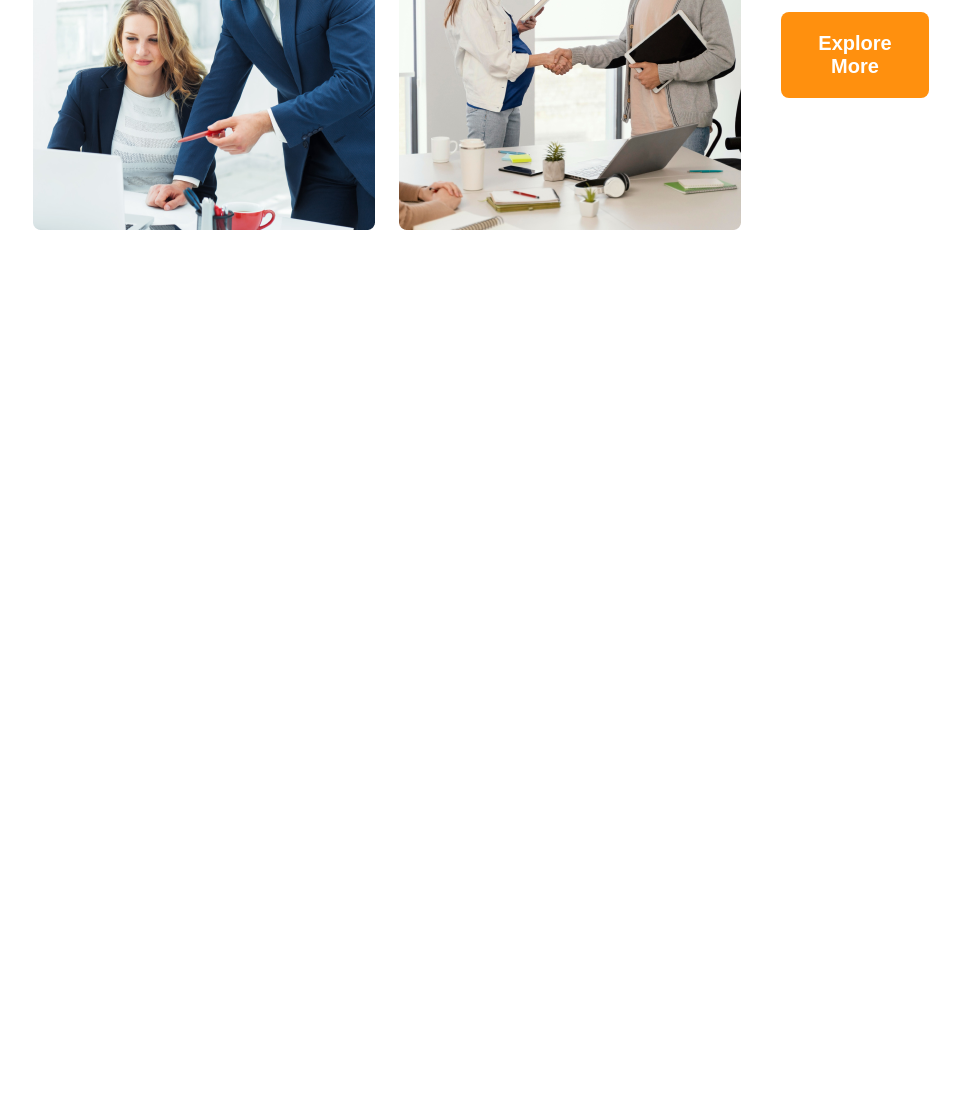
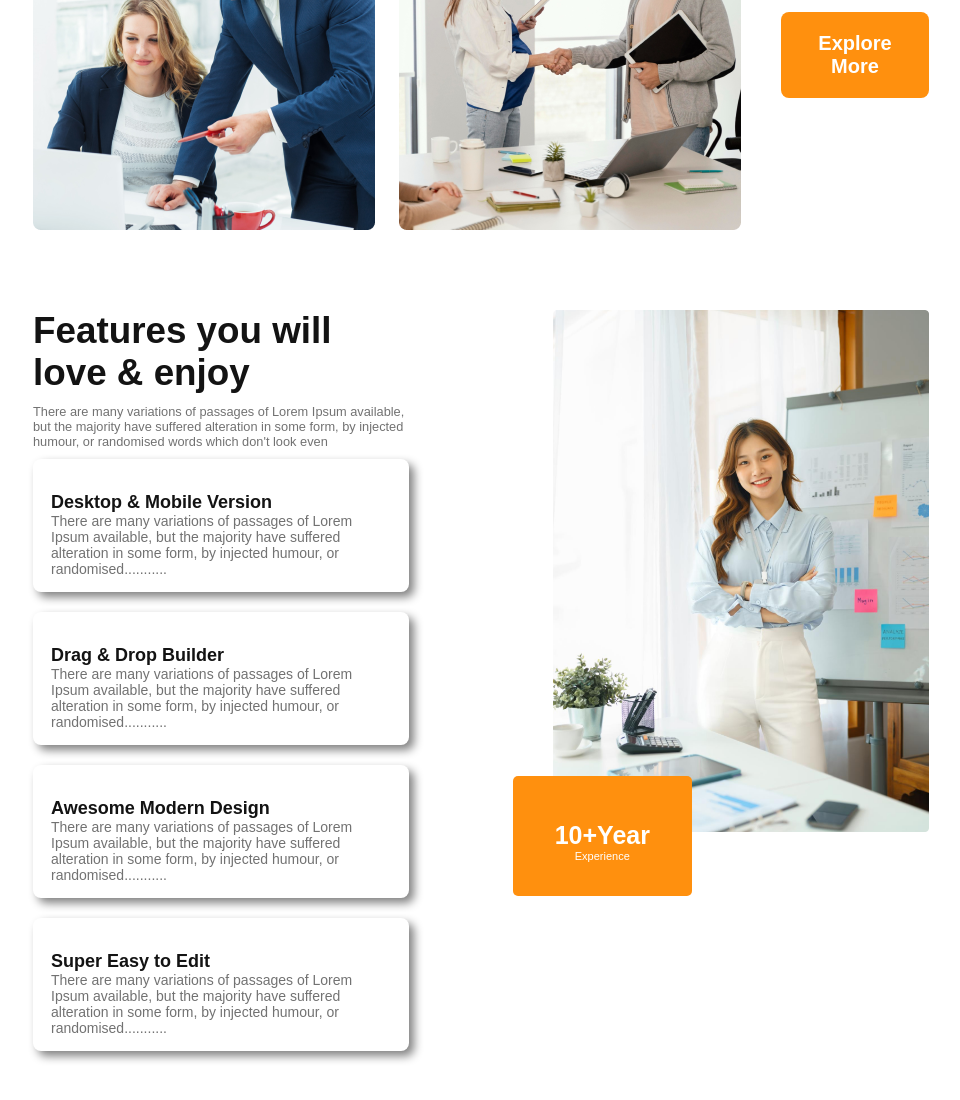
Before and after one commit to muddasirfaiyaj66/g3-architects-website, a plain HTML site: page index.html in a window 1280 px wide. Shown: the part 1480-2580 px from the top of the page, without its empty margins (159-1119 px from the left). Before the commit the page ends 1780 px from the top, so only its background shows below. Drawn offline with Linux system fonts and the light colour scheme.

Commit message:
featured section added

```diff
--- a/index.html
+++ b/index.html
@@ -65,6 +65,43 @@
             </div>
 
         </section>
+        <!-- Teams section End  -->
+        <!-- Features section start here  -->
+        <section class="features-container">
+            <div class="features-content">
+
+                        <h2 class="feature-title">Features you will <br> love & enjoy</h2>
+
+                        <p class="feature-description">There are many variations of passages of Lorem Ipsum available, but the majority have suffered alteration in some form, by injected humour, or randomised words which don't look even</p>
+                    <div class="feature-boxes">
+                    <div class="feature-box">
+                        <h3 class="feature-box-title">Desktop & Mobile Version</h3>
+                        <p class="feature-box-description">There are many variations of passages of Lorem Ipsum available, but the majority have suffered alteration in some form, by injected humour, or randomised...........</p>
+                    </div>
+                    <div class="feature-box">
+                        <h3 class="feature-box-title">Drag & Drop Builder</h3>
+                        <p class="feature-box-description">There are many variations of passages of Lorem Ipsum available, but the majority have suffered alteration in some form, by injected humour, or randomised...........</p>
+                    </div>
+                    <div class="feature-box">
+                        <h3 class="feature-box-title">Awesome Modern Design</h3>
+                        <p class="feature-box-description">There are many variations of passages of Lorem Ipsum available, but the majority have suffered alteration in some form, by injected humour, or randomised...........</p>
+                    </div>
+                    <div class="feature-box">
+                        <h3 class="feature-box-title">Super Easy to Edit</h3>
+                        <p class="feature-box-description">There are many variations of passages of Lorem Ipsum available, but the majority have suffered alteration in some form, by injected humour, or randomised...........</p>
+                    </div>
+                </div>
+            </div>
+            <div class="features-content">
+                    <div class="feature-image">
+                        <img src="images/architect.png" alt="">
+                    </div>
+                    <div class="feature-experience-box">
+                        <h1>10+Year</h1>
+                            <p>Experience</p>
+                    </div>
+            </div>
+        </section>
     </main>
 
 
--- a/styles/style.css
+++ b/styles/style.css
@@ -125,13 +125,92 @@ main {
     color: #FF900E;
     font-weight: 700;
 }
-.teams-description{
+
+.teams-description {
     margin-bottom: 20px;
     color: #727272;
     font-size: 1rem;
     font-weight: 400;
 }
 
+/* Feature Section Style */
+.features-container {
+    display: flex;
+    /* align-items: center; */
+    justify-content: space-between;
+    margin: 80px 0px;
+
+}
+
+.features-content {
+    width: 42%;
+
+
+}
+
+.feature-title {
+    color: #131313;
+    font-size: 2.3rem;
+    margin-bottom: 10px;
+    font-weight: 700;
+}
+
+.feature-boxes {
+    display: grid;
+    grid-template-rows: repeat(4, 1fr);
+    gap: 10px;
+}
+.feature-box{
+    padding: 33px 20px 15px 18px;
+    border-radius: 8px;
+    background-color: #FFF;
+    box-shadow: 5px 5px 10px gray;
+    margin-bottom: 10px;
+}
+
+.feature-box-title {
+    color: #131313;
+    font-size: 18px;
+    font-weight: 600;
+}
+
+.feature-box-description {
+    color: #727272;
+    font-size: 14px;
+    font-weight: 400;
+}
+
+.feature-description {
+    color: #727272;
+    font-size: .8rem;
+    font-weight: 400;
+    margin-bottom: 10px;
+}
+
+.feature-image img {
+    width: 100%;
+}
+.feature-experience-box{
+    background-color: #FF900E;
+    color: white;
+    padding: 45px 42px 45px 42px;
+    width: max-content;
+    border-radius: 5px;
+    position: relative;
+    margin: -60px 0px 0px -40px;
+    height: 30px;
+}
+.feature-experience-box h1{
+    font-size:25px;
+    text-align: center;
+    font-weight: 700;
+
+}
+.feature-experience-box p{
+    font-size: 11px;
+    font-weight: 500;
+    text-align: center;
+}
 
 /* responsive styles */
 
@@ -145,13 +224,25 @@ main {
         flex-direction: column;
 
     }
-    .teams-container{
+
+    .teams-container {
         flex-direction: column;
     }
+
     .teams-image-container {
         grid-template-columns: 1fr;
     }
+    .features-container{
+        flex-direction: column;
+    }
+    .feature-experience-box{
+        padding: 10px 5px;
+    }
+    .features-content{
+        align-self: center;
+    }
 }
+
 
 /* Tablet or Medium devices */
 @media screen and (min-width:576px) and (max-width:960px) {
@@ -163,12 +254,21 @@ main {
     nav {
         flex-direction: column;
     }
-    .teams-container{
+
+    .teams-container {
         flex-direction: column;
     }
-    .teams-image-container{
+
+    .teams-image-container {
         grid-template-columns: 1fr;
     }
+    .features-container{
+        flex-direction: column;
+    }
+    .feature-experience-box{
+        padding: 20px 10px;
+    }
+    .features-content{
+        align-self: center;
+    }
 }
-
-}
```
